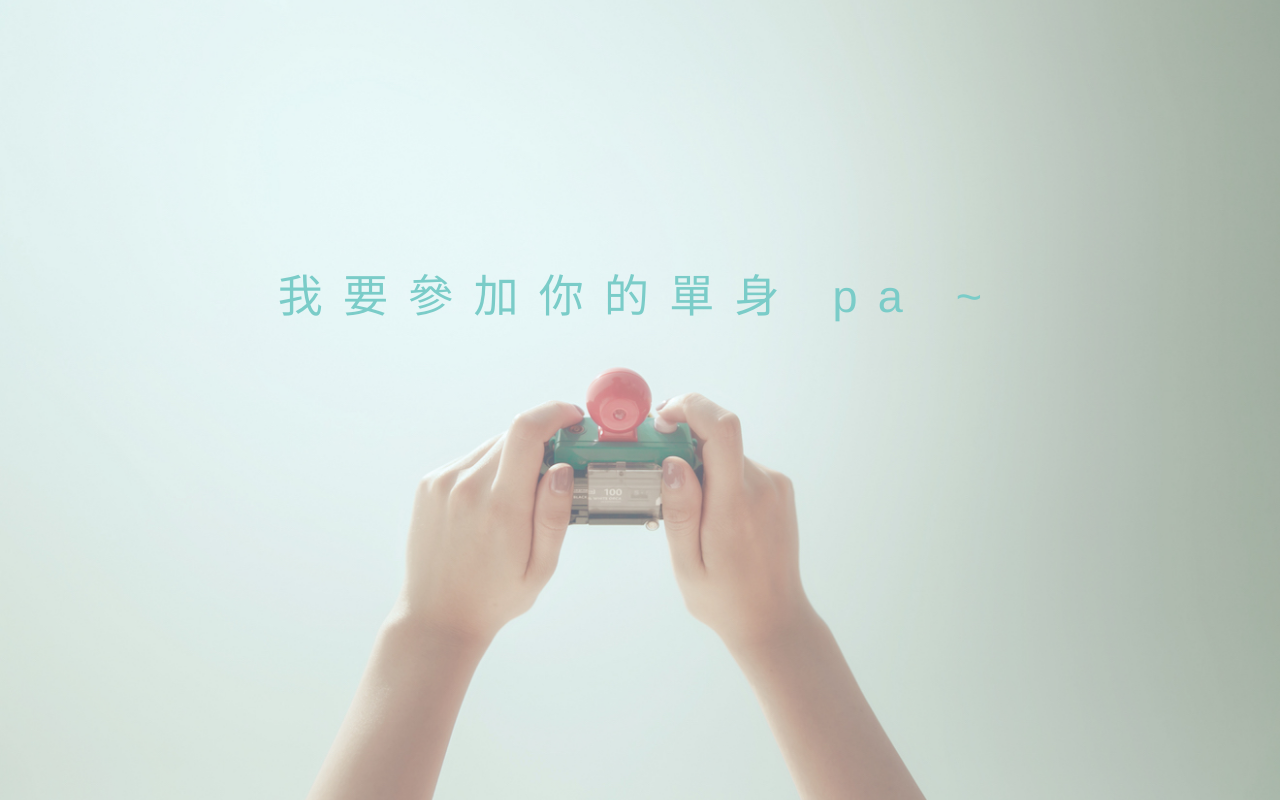
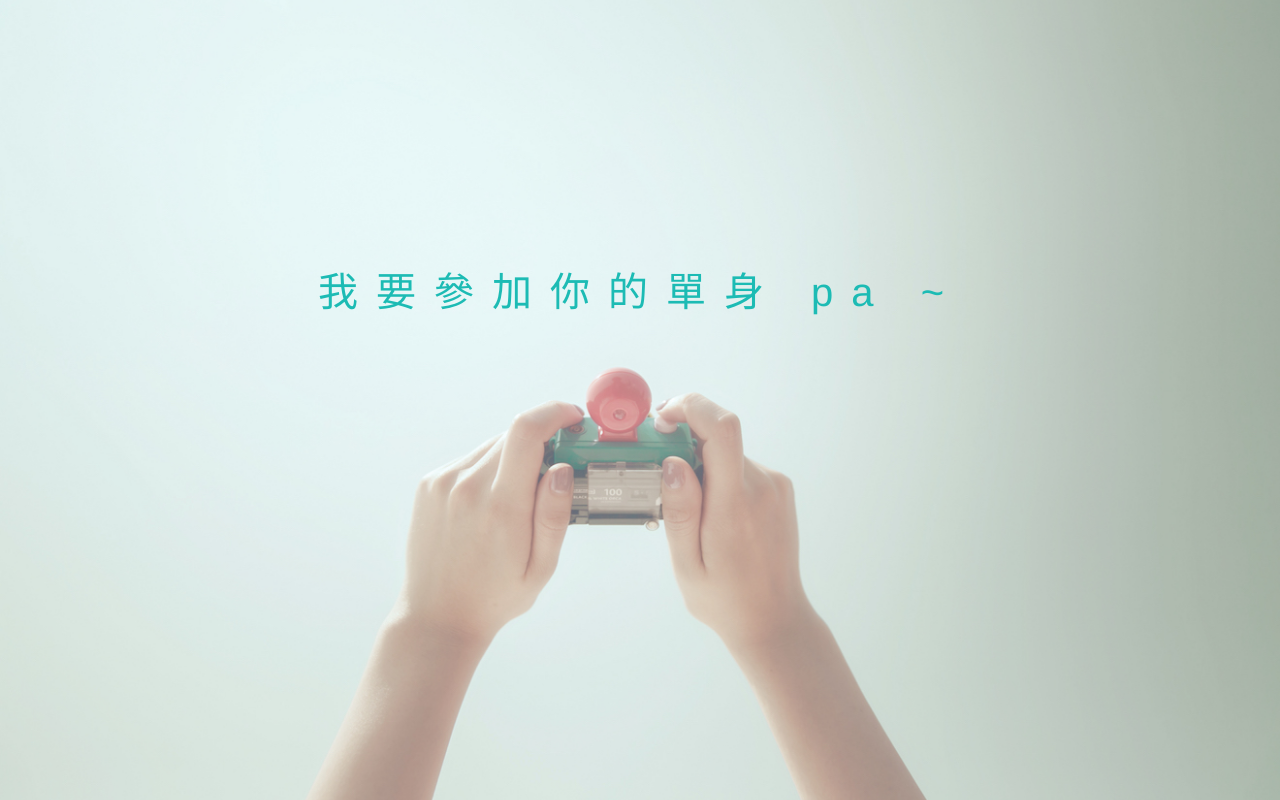
Before and after one commit to mpizza/pnpwedding, a plain HTML site: page index.html in a window 1280 px wide. Drawn offline with Linux system fonts and the light colour scheme.

Commit message:
add messages and fix font-size

```diff
--- a/css/main.css
+++ b/css/main.css
@@ -33,7 +33,7 @@ body {
   margin-left: auto;
   text-align: center;
   animation-duration: 2s;
-  font-size: 45px;
-  color: #7accc8;
+  font-size: 40px;
+  color: #1cbbb4;
   letter-spacing: 0.45em;
 }
--- a/js/main.js
+++ b/js/main.js
@@ -2,13 +2,18 @@ var message = ['我要參加你的單身 pa ~', 'X~~你是我的最後一道防
                 '我想看你跳舞。', '新人可以跳小蘋果出場嗎？',
                 '希望有很多肉很多肉，噗~', '落葉飄出場吧！！！', '我要爆乳！！！',
                 '축하해요~~~ 세상에서 가장 예쁘고 행복한 부부가 되길 바랍니다...',
-                '十道菜都想要碳烤三明治。',
+                '十道菜都想要碳烤三明治。', '炸湯圓可以改成炸龍珠嗎？比較下酒 XD',
                 '愛護地球少吃魚翅 QQ', '希望有油飯！！！', '十道菜都不要有魚翅！！！',
                 '看新郎跳肚皮舞', '十道菜都有炸湯圓當配菜',
                 '不要魚翅。', '我要坐單身型男桌！', '我想要喝可樂和鹹酥雞。',
-                '申請騎海豚前往飯店。', '我想喝可樂 ～', '恭喜不合理哥！！！',
-                'PY 你綁定了！恭喜啦 XD', '蓋瑞用力！',
-                '阿捏哈 say 呦 ~', '愛護地球少吃魚翅 QQ', '可以十道都是油飯嗎?'];
+                '申請騎海豚前往飯店。', '我想喝可樂 ～', '恭喜不合理哥！！！', '我想要喝可樂和鹹酥雞。',
+                'PY 你綁定了！恭喜啦 XD', '蓋瑞用力！', '海鮮少一點！海鮮少一點！海鮮少一點！',
+                '我是__～如果還沒生 就會去歐～', 'felicidades!', '恭喜艾莉恩！！',
+                '讓小孩子們來澳洲玩，我們可以教他們喝酒。', '飛比結婚真是令人太高興了（轉圈）',
+                '新娘好美好美好美！', '飛比, 恭喜您找到了認真又有想法的大男孩~',
+                'PY, 恭喜您找到自然呆起來很漂亮的老婆~', '我想吃麥噹噹也可以嗎?',
+                '阿捏哈 say 呦 ~', '愛護地球少吃魚翅 QQ', '可以十道都是油飯嗎?',
+                '十道菜都想要是水煮湯圓！！！', '可以鬧洞房嗎？', 'If you build it he will come'];
 
 (function (win) {
   'use strict';
```
Also changed, not shown: css/index.html (deleted, +0 -19 lines).
